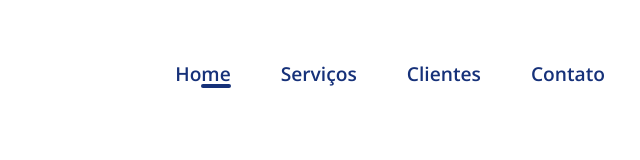
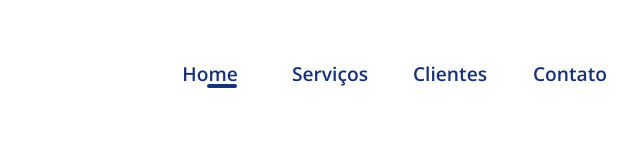
Before and after one commit to Kassio07/Landing-Page-Estofados, a plain HTML site: page home.html in a window 1280 px wide. Shown: the full height of the page, 640-1280 px from the left. Drawn offline with Linux system fonts and the light colour scheme.

Commit message:
finalizando o menu mobil

```diff
--- a/assets/_header.scss
+++ b/assets/_header.scss
@@ -11,19 +11,20 @@ nav{
     }
 
     ul{
-        display: flex;
+        display:flex;
         flex-direction:row;
         // gap: 35px;
 
         li{
             position: relative;
-            width: 100%;
-            a{
+            width: 120px;
+            text-align: center;
+                a{
                 display: block;
-                padding: 10px 25px;
+                padding: 10px 15px;
                 font-size: 1.2rem;
                 transition: 0.5s;
-            }
+                }
             a:hover{
                 color: #716c6ce2;
             }
@@ -38,7 +39,7 @@ nav{
             background-color: $secondary-dark;
 
             bottom: 9px;
-            right: 25px;
+            left: 57px;
         }
     }
 
@@ -78,7 +79,8 @@ nav{
             height: 100vh;
             right: 0;
             bottom: 0px;
-            background-color: $secondary-dark;
+            background-color: #000;
+            opacity: 0.9;
             transition: 0.8s;
             z-index: 999;
 
@@ -87,6 +89,10 @@ nav{
                 a{
                     color: $primary-light;
                 }
+            }
+
+            .home::after{
+                display: none;
             }
         }
 
--- a/js/script.js
+++ b/js/script.js
@@ -8,4 +8,5 @@ let menu = c('ul')
 
 btnOpner.addEventListener('click', (e)=>{
     menu.classList.toggle('oper')
+
 })
```
Also changed, not shown: home.html (line endings or trailing spaces), style.css, 1 other file.
